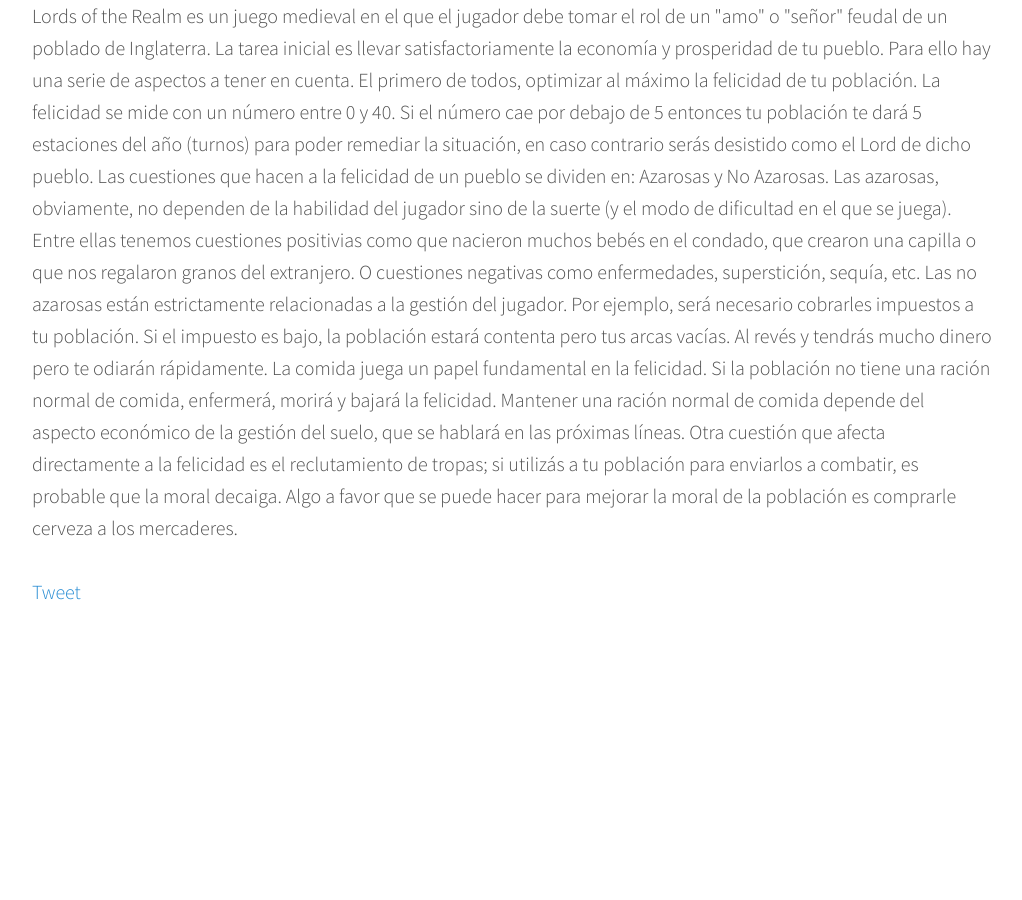
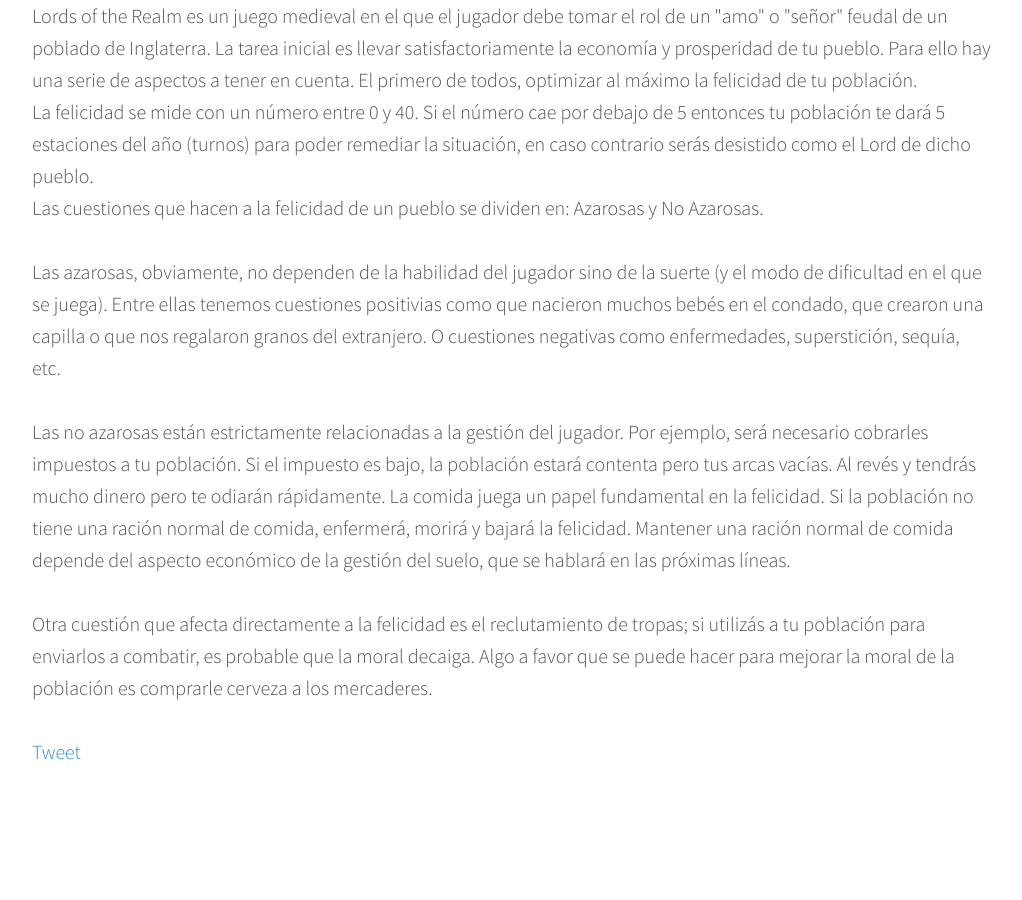
Before and after one commit to angelsimon/angelsimon.github.io, a Jekyll site: the page built from _posts/2016-09-07-lords-of-the-realm.md, in a window 1280 px wide. Shown: the part 597-1497 px from the top of the page, without its empty margins (128-1150 px from the left). Built offline with Jekyll 4.4.1, drawn with Linux system fonts in a browser that asks for light colours; comment, search, counter and statistics services are not loaded; before the commit the page ends 1337 px from its top, so only the background shows below that.

Commit message:
Update 2016-09-07-lords-of-the-realm.md

```diff
--- a/_posts/2016-09-07-lords-of-the-realm.md
+++ b/_posts/2016-09-07-lords-of-the-realm.md
@@ -28,14 +28,14 @@
 </table>
 
 <div>
-Lords of the Realm es un juego medieval en el que el jugador debe tomar el rol de un "amo" o "señor" feudal de un poblado de Inglaterra. La tarea inicial es llevar satisfactoriamente la economía y prosperidad de tu pueblo. Para ello hay una serie de aspectos a tener en cuenta. El primero de todos, optimizar al máximo la felicidad de tu población.
-La felicidad se mide con un número entre 0 y 40. Si el número cae por debajo de 5 entonces tu población te dará 5 estaciones del año (turnos) para poder remediar la situación, en caso contrario serás desistido como el Lord de dicho pueblo.
-Las cuestiones que hacen a la felicidad de un pueblo se dividen en: Azarosas y No Azarosas.
-
-Las azarosas, obviamente, no dependen de la habilidad del jugador sino de la suerte (y el modo de dificultad en el que se juega). Entre ellas tenemos cuestiones positivias como que nacieron muchos bebés en el condado, que crearon una capilla o que nos regalaron granos del extranjero. O cuestiones negativas como enfermedades, superstición, sequía, etc.
-
-Las no azarosas están estrictamente relacionadas a la gestión del jugador. Por ejemplo, será necesario cobrarles impuestos a tu población. Si el impuesto es bajo, la población estará contenta pero tus arcas vacías. Al revés y tendrás mucho dinero pero te odiarán rápidamente. La comida juega un papel fundamental en la felicidad. Si la población no tiene una ración normal de comida, enfermerá, morirá y bajará la felicidad. Mantener una ración normal de comida depende del aspecto económico de la gestión del suelo, que se hablará en las próximas líneas.
-
-Otra cuestión que afecta directamente a la felicidad es el reclutamiento de tropas; si utilizás a tu población para enviarlos a combatir, es probable que la moral decaiga. Algo a favor que se puede hacer para mejorar la moral de la población es comprarle cerveza a los mercaderes.
+Lords of the Realm es un juego medieval en el que el jugador debe tomar el rol de un "amo" o "señor" feudal de un poblado de Inglaterra. La tarea inicial es llevar satisfactoriamente la economía y prosperidad de tu pueblo. Para ello hay una serie de aspectos a tener en cuenta. El primero de todos, optimizar al máximo la felicidad de tu población.<br>
+La felicidad se mide con un número entre 0 y 40. Si el número cae por debajo de 5 entonces tu población te dará 5 estaciones del año (turnos) para poder remediar la situación, en caso contrario serás desistido como el Lord de dicho pueblo.<br>
+Las cuestiones que hacen a la felicidad de un pueblo se dividen en: Azarosas y No Azarosas.<br>
+<br>
+Las azarosas, obviamente, no dependen de la habilidad del jugador sino de la suerte (y el modo de dificultad en el que se juega). Entre ellas tenemos cuestiones positivias como que nacieron muchos bebés en el condado, que crearon una capilla o que nos regalaron granos del extranjero. O cuestiones negativas como enfermedades, superstición, sequía, etc.<br>
+<br>
+Las no azarosas están estrictamente relacionadas a la gestión del jugador. Por ejemplo, será necesario cobrarles impuestos a tu población. Si el impuesto es bajo, la población estará contenta pero tus arcas vacías. Al revés y tendrás mucho dinero pero te odiarán rápidamente. La comida juega un papel fundamental en la felicidad. Si la población no tiene una ración normal de comida, enfermerá, morirá y bajará la felicidad. Mantener una ración normal de comida depende del aspecto económico de la gestión del suelo, que se hablará en las próximas líneas.<br>
+<br>
+Otra cuestión que afecta directamente a la felicidad es el reclutamiento de tropas; si utilizás a tu población para enviarlos a combatir, es probable que la moral decaiga. Algo a favor que se puede hacer para mejorar la moral de la población es comprarle cerveza a los mercaderes.<br>
 
 </div>
```
